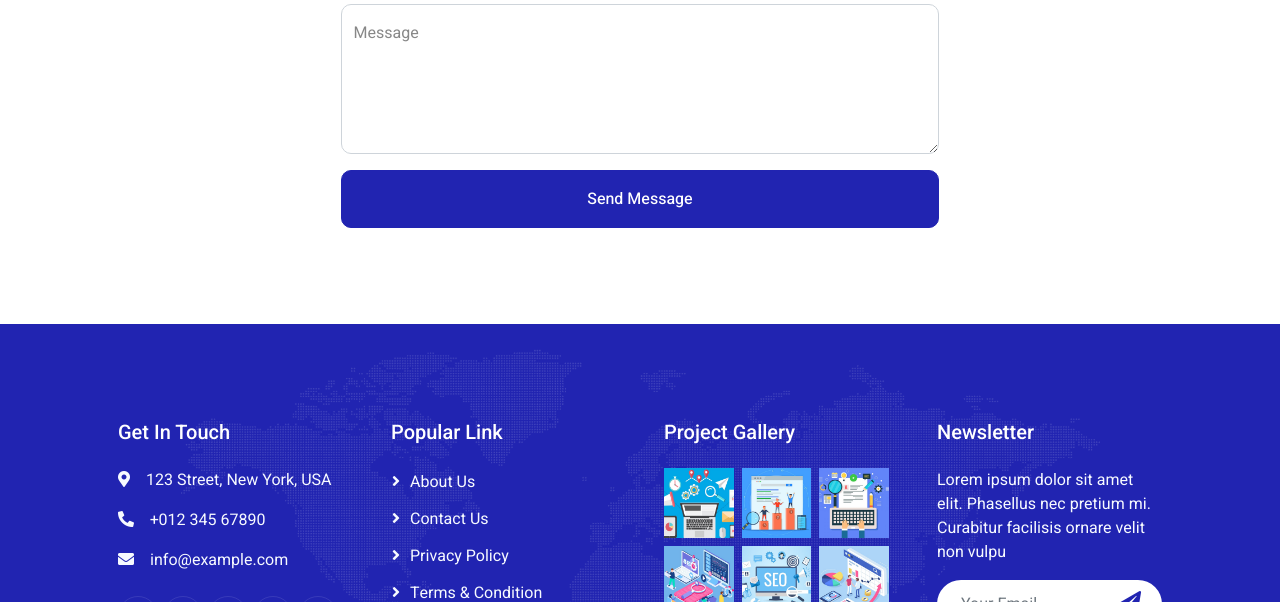
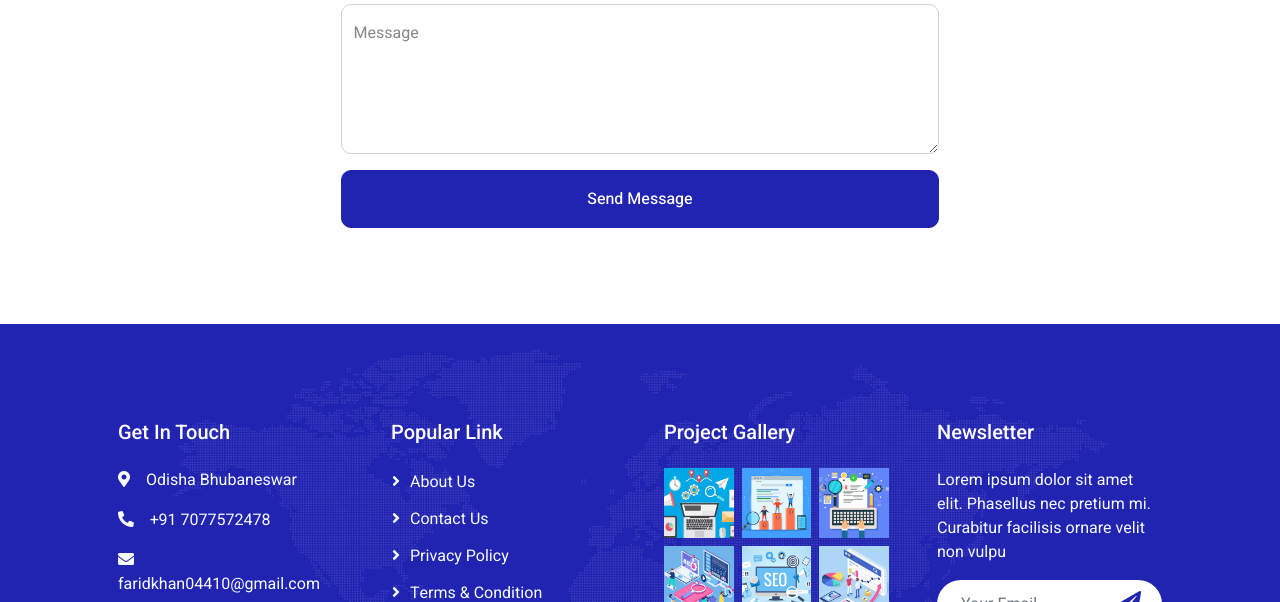
Before and after one commit to Farid04410/SEO, a plain HTML site: page contact.html in a window 1280 px wide. Shown: the part 871-1473 px from the top of the page. Drawn offline with nearby package versions, Linux system fonts and the light colour scheme.

Commit message:
Update contact.html

```diff
--- a/contact.html
+++ b/contact.html
@@ -3,7 +3,7 @@
 
 <head>
     <meta charset="utf-8">
-    <title>SEO Master - SEO Agency Website Template</title>
+    <title>SEO Master - SEO Agency Website Farid</title>
     <meta content="width=device-width, initial-scale=1.0" name="viewport">
     <meta content="" name="keywords">
     <meta content="" name="description">
@@ -169,9 +169,9 @@
                 <div class="row g-5">
                     <div class="col-md-6 col-lg-3">
                         <h5 class="text-white mb-4">Get In Touch</h5>
-                        <p><i class="fa fa-map-marker-alt me-3"></i>123 Street, New York, USA</p>
-                        <p><i class="fa fa-phone-alt me-3"></i>+012 345 67890</p>
-                        <p><i class="fa fa-envelope me-3"></i>info@example.com</p>
+                        <p><i class="fa fa-map-marker-alt me-3"></i>Odisha Bhubaneswar </p>
+                        <p><i class="fa fa-phone-alt me-3"></i>+91 7077572478</p>
+                        <p><i class="fa fa-envelope me-3"></i>faridkhan04410@gmail.com</p>
                         <div class="d-flex pt-2">
                             <a class="btn btn-outline-light btn-social" href=""><i class="fab fa-twitter"></i></a>
                             <a class="btn btn-outline-light btn-social" href=""><i class="fab fa-facebook-f"></i></a>
```
